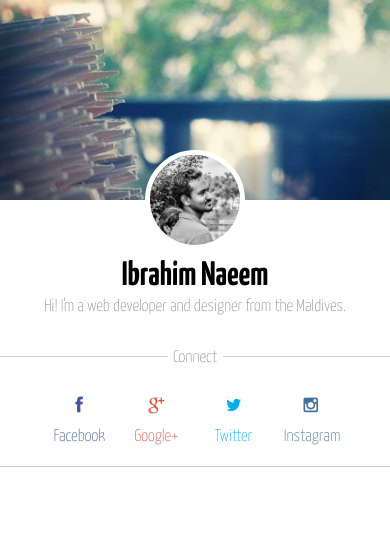
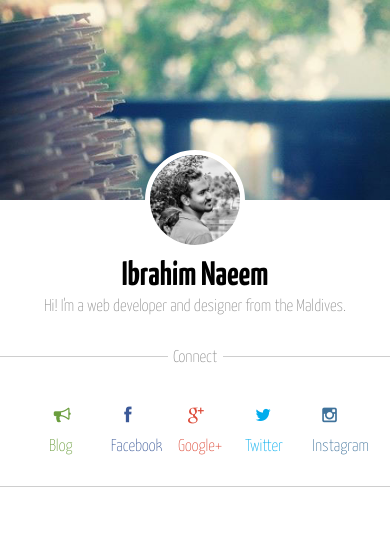
Before and after one commit to mbting/naeem.mv, a PHP site: page / in a window 390 px wide. Shown: the top 549 px of the page. Run offline with PHP 8.4, Linux system fonts and the light colour scheme.

Commit message:
add blog url to connect section

```diff
--- a/css/style.css
+++ b/css/style.css
@@ -110,13 +110,15 @@ body {
 #card footer li {
 	display: inline-block;
 	padding: 10px;
-	width: 24%;
+	width: 15%;
+	margin: 5px;
 }
 
 #card footer i {
 	padding: 10px;
 }
 
+#card .blog i, #card .blog a { color: #6b9e3e; }
 #card .facebook i, #card .facebook a { color: #3B5998; }
 #card .google i, #card .google a { color: #dd4b39; }
 #card .twitter i, #card .twitter a { color: #00aced; }
@@ -140,7 +142,10 @@ body {
 		padding-top: 150px;
 		margin-bottom: 50px;
 	}
+	#card footer ul {
+		padding: 5px;
+	}
 	#card footer li {
-	width: 20%;
+		width: 15;
+	}
 }
-}
--- a/index.php
+++ b/index.php
@@ -2,7 +2,7 @@
 <html>
 <head>
 	<meta charset="utf-8">
-	<meta name="description" content="">
+	<meta name="description" content="I'm a web developer and designer from the Maldives">
 	<meta name="viewport" content="width=device-width, initial-scale=1">
 	<title>Ibrahim Naeem</title>
 	<link rel="stylesheet" href="css/style.css">
@@ -21,6 +21,7 @@
 			<h3>Connect</h3>
 			<nav>
 				<ul>
+					<li class="blog"><a href="http://blog.naeem.mv/"><i class="fa fa-bullhorn"></i> Blog</a></li>
 					<li class="facebook"><a href="http://www.facebook.com/mbting"><i class="fa fa-facebook"></i> Facebook</a></li>
 					<li class="google"><a href="http://www.google.com/+IbrahimNaeem"><i class="fa fa-google-plus"></i> Google+</a></li>
 					<li class="twitter"><a href="http://twitter.com/mbting"><i class="fa fa-twitter"></i> Twitter</a></li>
```
